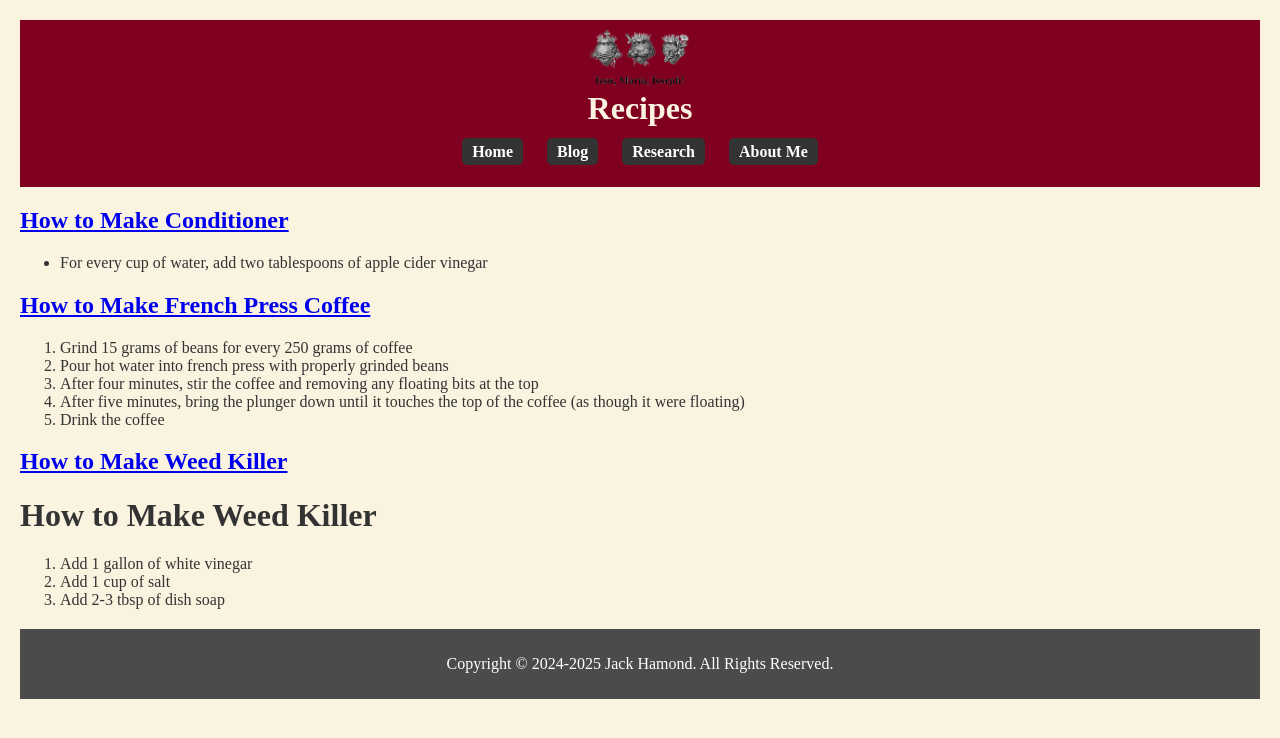
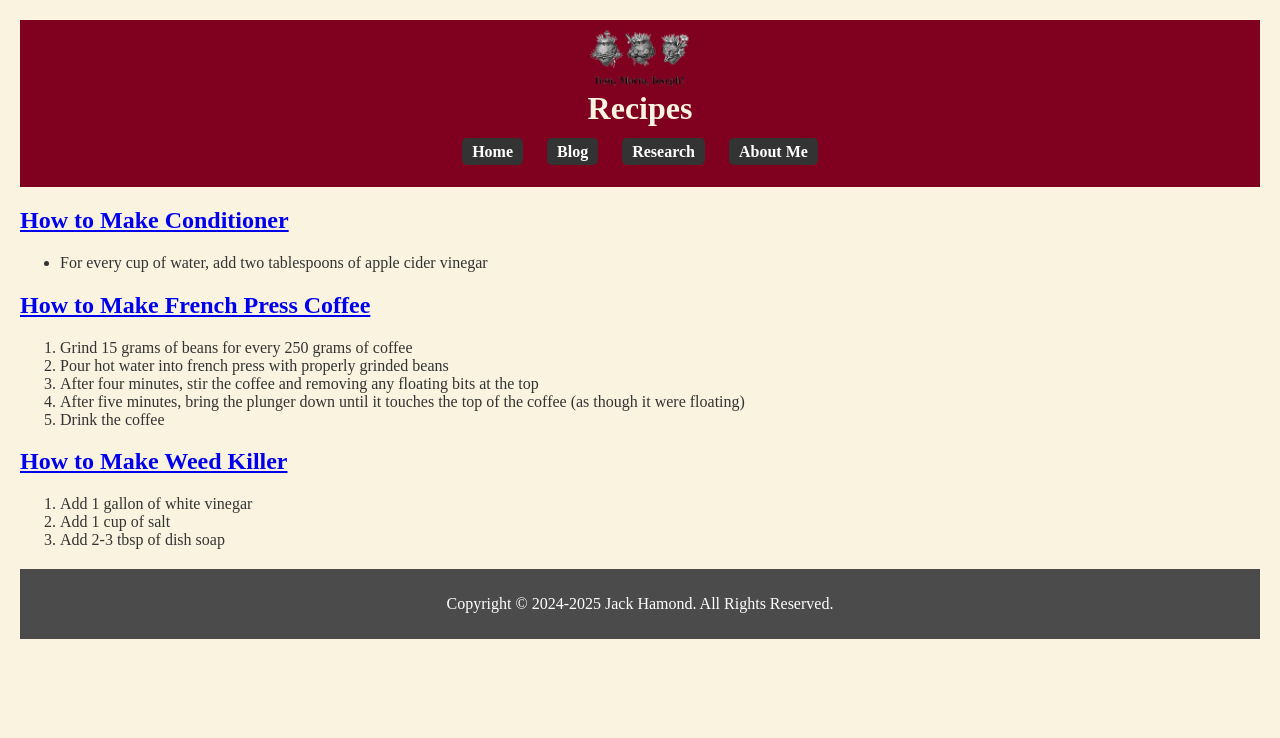
Before and after one commit to jackhamond/jackhamond.github.io, a Jekyll site: the page built from indices/recipes.md, in a window 1280 px wide. Shown: the top 738 px of the page. Built offline with Jekyll 4.4.1, drawn with Linux system fonts in a browser that asks for light colours; our own code applies the rules of GitHub Pages for plain Markdown files.

Commit message:
Update weed-killer.md

```diff
--- a/_recipes/weed-killer.md
+++ b/_recipes/weed-killer.md
@@ -3,8 +3,6 @@ title: "How to Make Weed Killer"
 tags: [garden]
 ---
 
-# How to Make Weed Killer
-
 1. Add 1 gallon of white vinegar
 1. Add 1 cup of salt
 1. Add 2-3 tbsp of dish soap
```
